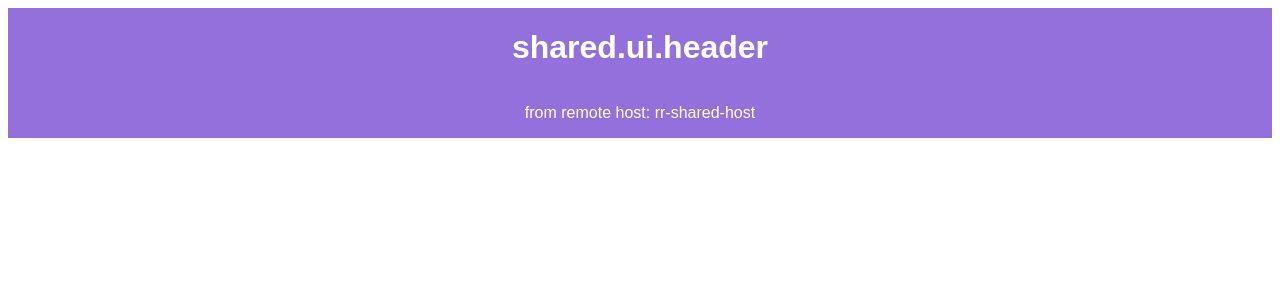
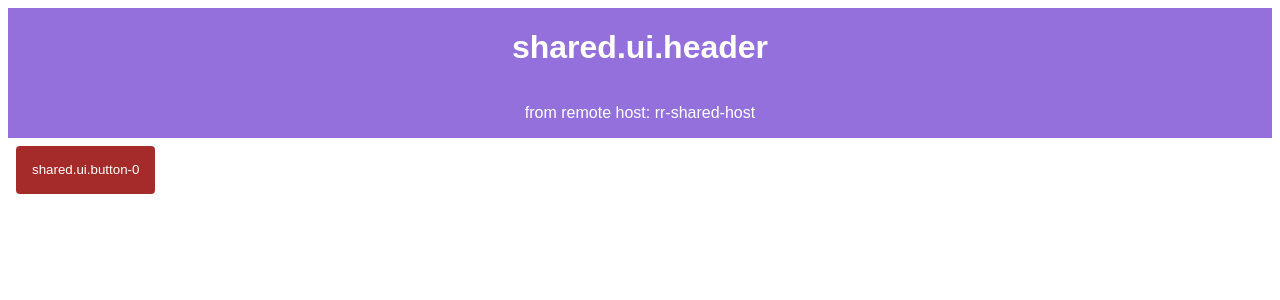
Before and after one commit to kirilenko/rr-common-host, a React (Vite) app: page / in a window 1280 px wide. Shown: the top 300 px of the page. Built offline with nearby package versions, Linux system fonts and the light colour scheme.

Commit message:
feat: add fire-event testing example

```diff
--- a/src/main.tsx
+++ b/src/main.tsx
@@ -1,10 +1,11 @@
 import { StrictMode } from 'react'
 import ReactDOM from 'react-dom/client'
 
-import { Header } from './shared/ui'
+import { Button, Header } from './shared/ui'
 
 ReactDOM.createRoot(document.getElementById('root') as HTMLElement).render(
   <StrictMode>
     <Header title="shared.ui.header" />
+    <Button title="shared.ui.button" />
   </StrictMode>,
 )
--- /dev/null
+++ b/src/shared/ui/button/button.style.ts
@@ -0,0 +1,26 @@
+import styled from '@emotion/styled'
+
+const StyledButton = styled.button`
+  display: flex;
+  align-items: center;
+  justify-content: center;
+
+  height: 48px;
+  margin: 8px;
+  padding: 16px;
+
+  cursor: pointer;
+
+  color: white;
+  border: none;
+  border-radius: 4px;
+  background: brown;
+
+  font-family: sans-serif;
+
+  &:hover {
+    background: #560101;
+  }
+`
+
+export default StyledButton
--- /dev/null
+++ b/src/shared/ui/button/button.tsx
@@ -0,0 +1,18 @@
+import { FC, useState } from 'react'
+
+import StyledButton from './button.style'
+
+type Props = {
+  title: string
+}
+const Button: FC<Props> = ({ title }) => {
+  const [count, setCount] = useState(0)
+
+  return (
+    <StyledButton onClick={() => setCount((p) => p + 1)}>
+      {title}-{count}
+    </StyledButton>
+  )
+}
+
+export default Button
--- /dev/null
+++ b/src/shared/ui/button/index.ts
@@ -0,0 +1 @@
+export { default } from './button'
--- a/src/shared/ui/index.ts
+++ b/src/shared/ui/index.ts
@@ -1 +1,2 @@
 export { default as Header } from './header'
+export { default as Button } from './button'
```
Also changed, not shown: 2 other files (tests, documents, lock files or other folders).
